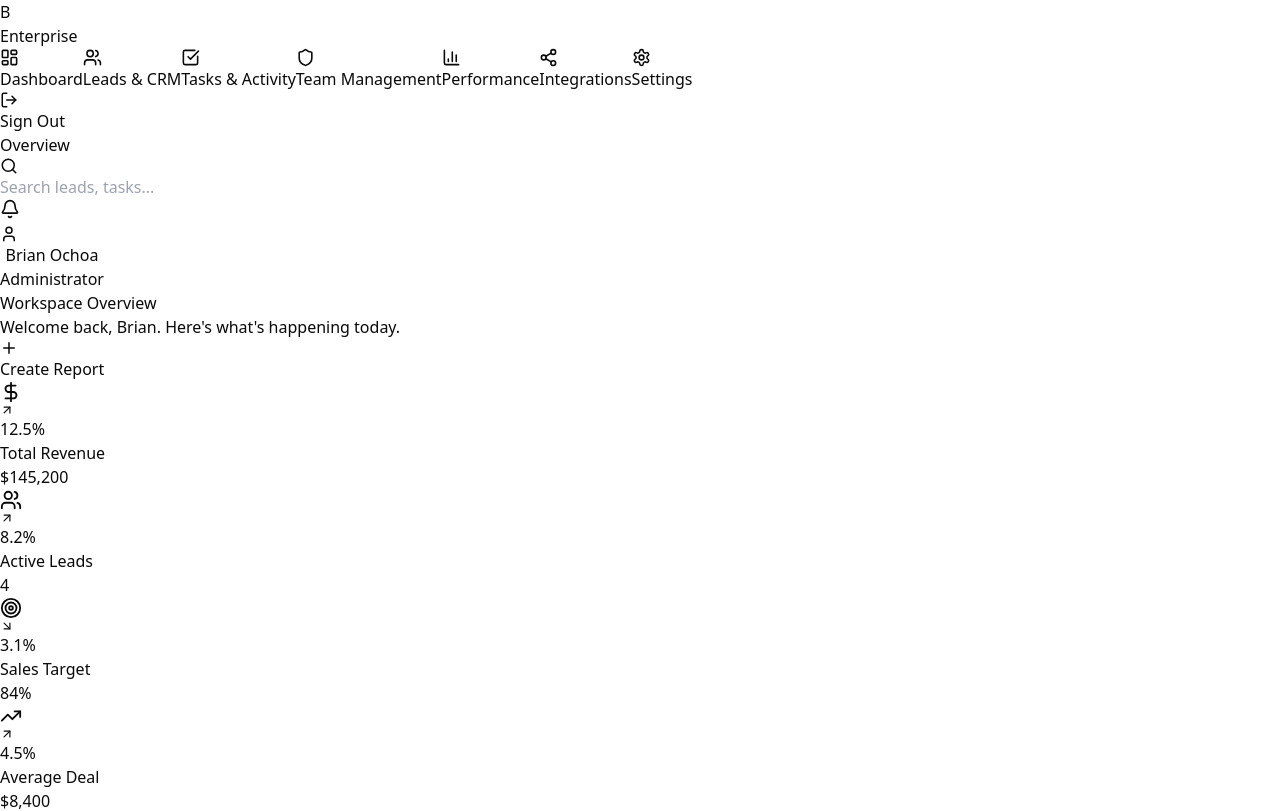
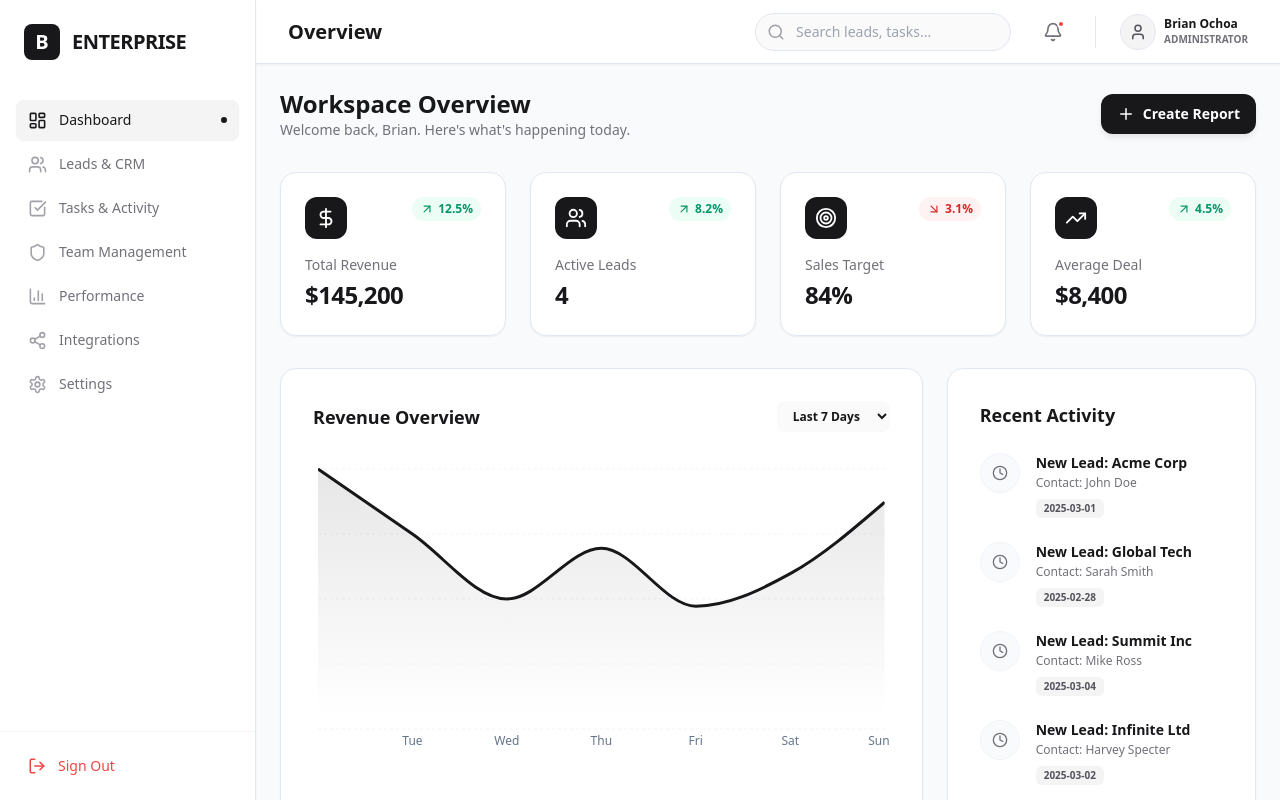
Before and after one commit to bxzex/enterprise-crm, a React (Vite) app: page / in a window 1280 px wide. Shown: the top 811 px of the page. Built offline with nearby package versions, Linux system fonts and the light colour scheme.

Commit message:
fix: tailwind content path for recursive scanning

```diff
--- a/tailwind.config.js
+++ b/tailwind.config.js
@@ -2,7 +2,7 @@
 export default {
     content: [
         "./index.html",
-        "./src*.{js,ts,jsx,tsx}",
+        "./src/**/*.{js,ts,jsx,tsx}",
     ],
     theme: {
         extend: {
```
